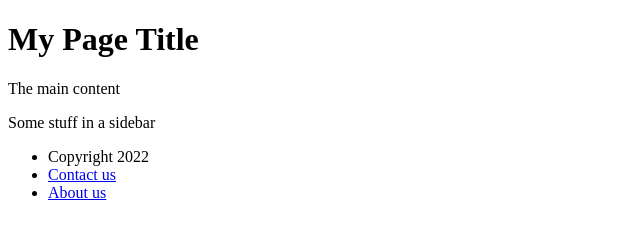
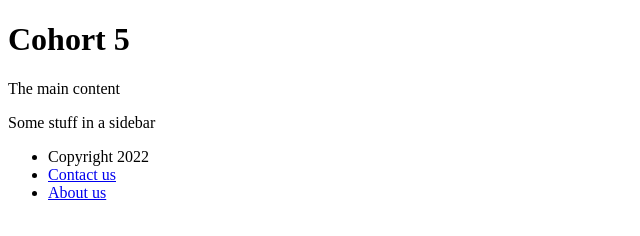
Before and after one commit to aljidy/cohort5isbest, a plain HTML site: page index.html in a window 1280 px wide. Shown: the whole page, without its empty margins (0-640 px from the left). Drawn offline with Linux system fonts and the light colour scheme.

Commit message:
Corrected the page heading

```diff
--- a/index.html
+++ b/index.html
@@ -7,7 +7,7 @@
 
 <body>
     <div id="header">
-        <h1>My Page Title</h1>
+        <h1>Cohort 5</h1>
     </div>
     <div id="content">
         <p>The main content</p>
```
